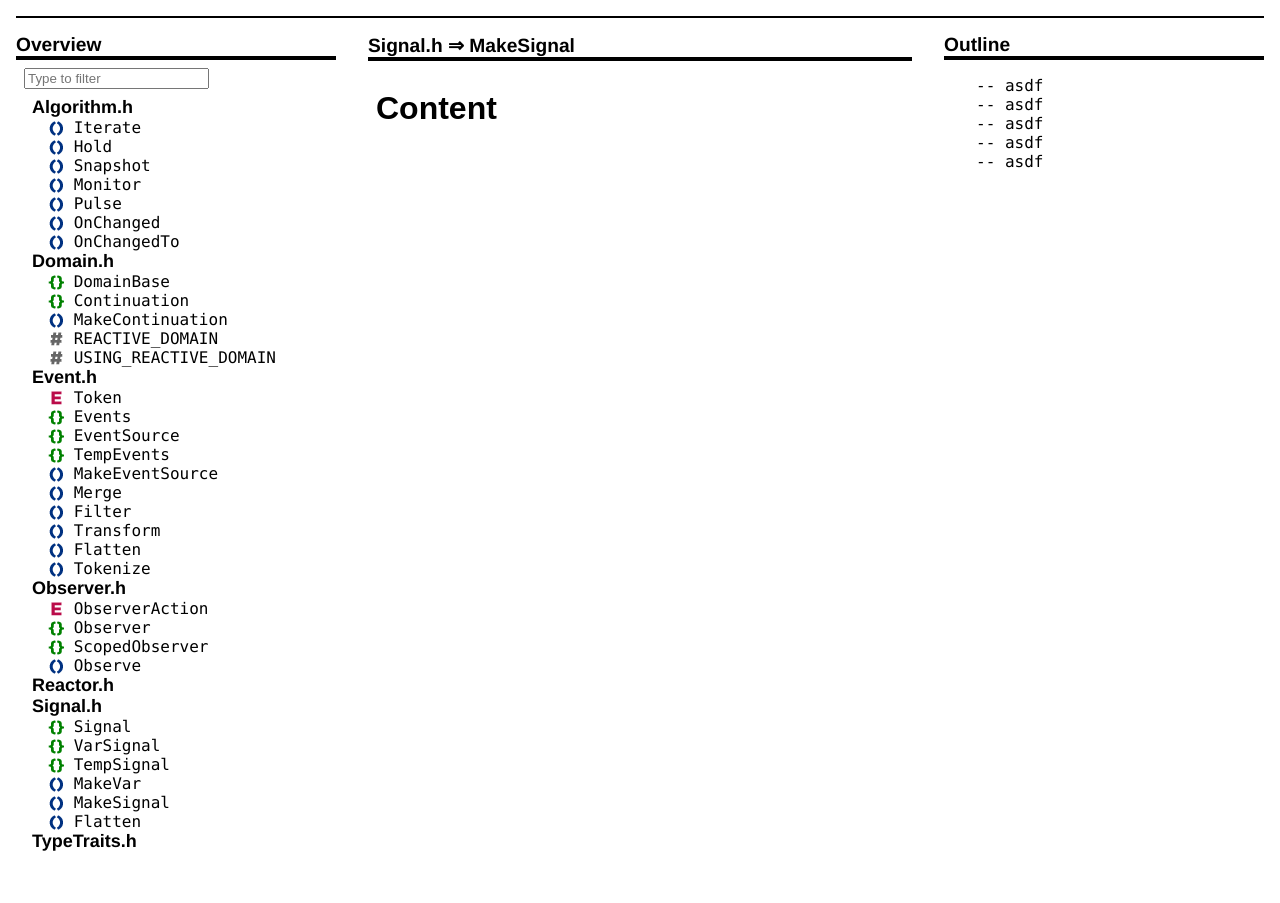
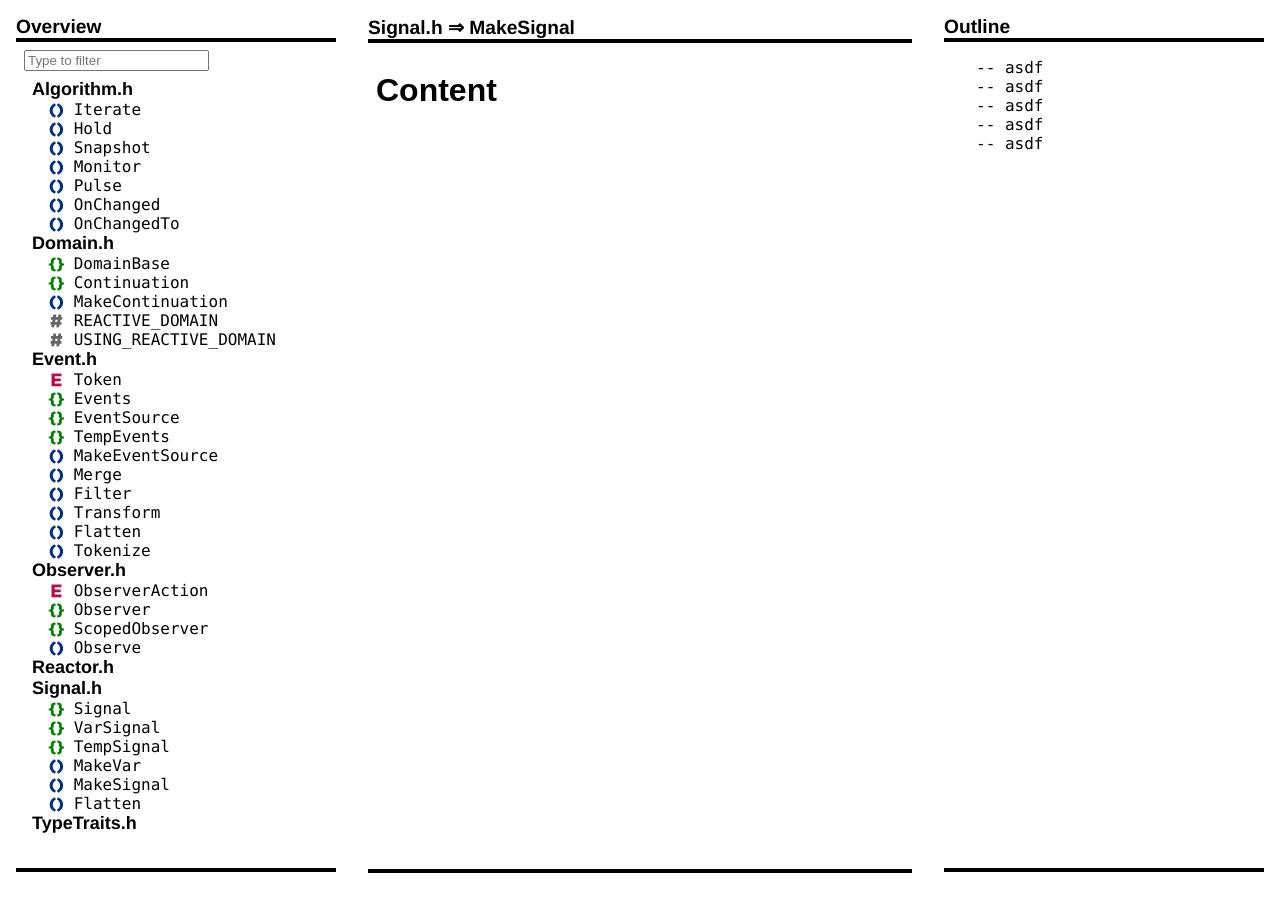
Before and after one commit to snakster/cpp.react, a Jekyll site: the page index.html, which Jekyll copies as it is, in a window 1280 px wide. Built offline with Jekyll 4.4.1, drawn with Linux system fonts in a browser that asks for light colours.

Commit message:
Updated stylesheets.

```diff
--- a/styles/design.css
+++ b/styles/design.css
@@ -25,6 +25,7 @@ li.api_group {
 div.panel_body {
   margin: 0; padding: 0.5em;
   border-top: 4px solid;
+  border-bottom: 4px solid;
   overflow-y: auto;
   overflow-x: hidden;
   height:90vh
--- a/styles/layout.css
+++ b/styles/layout.css
@@ -1,9 +1,3 @@
-div#top_panel {
-  float: top;
-  margin: 0; padding: 0.5em;
-  border-top: 2px solid;
-}
-
 div#left_panel {
   float: left; width: 20em;
   margin: 0; padding: 0;
```
